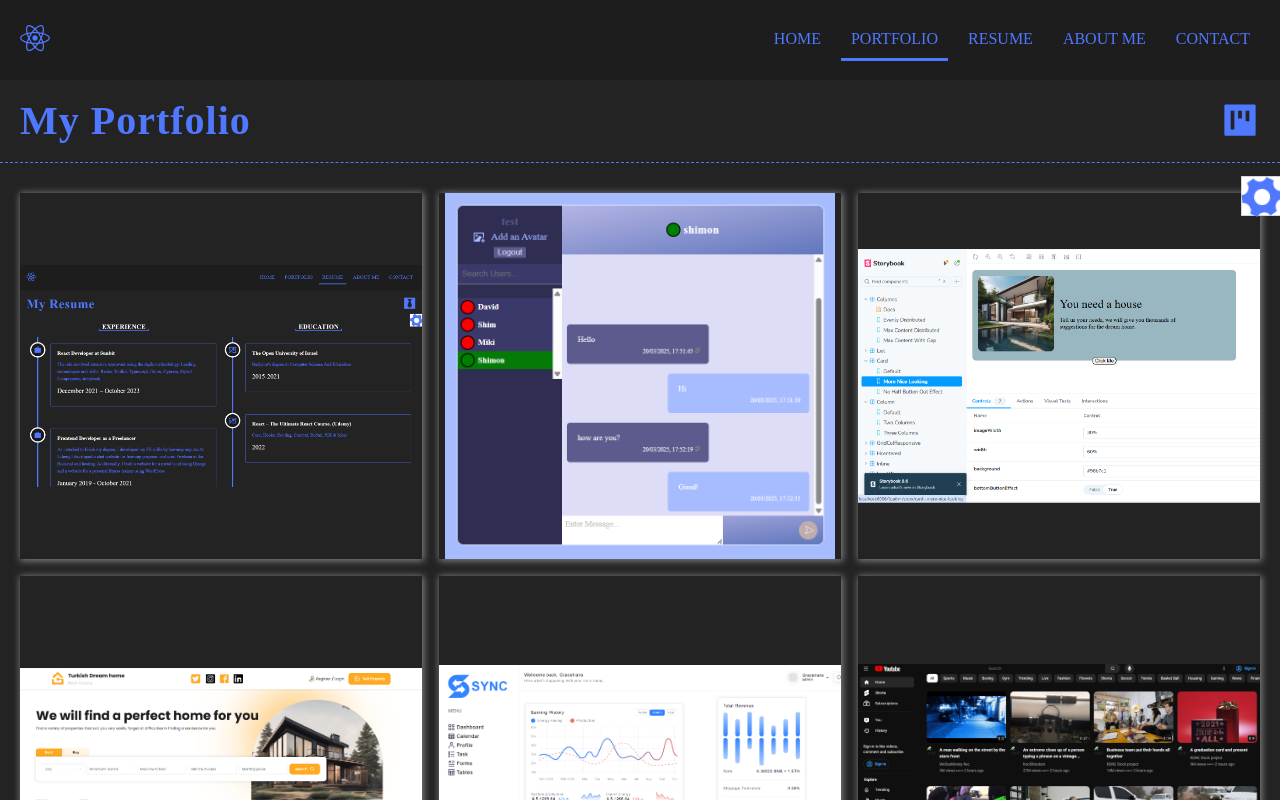
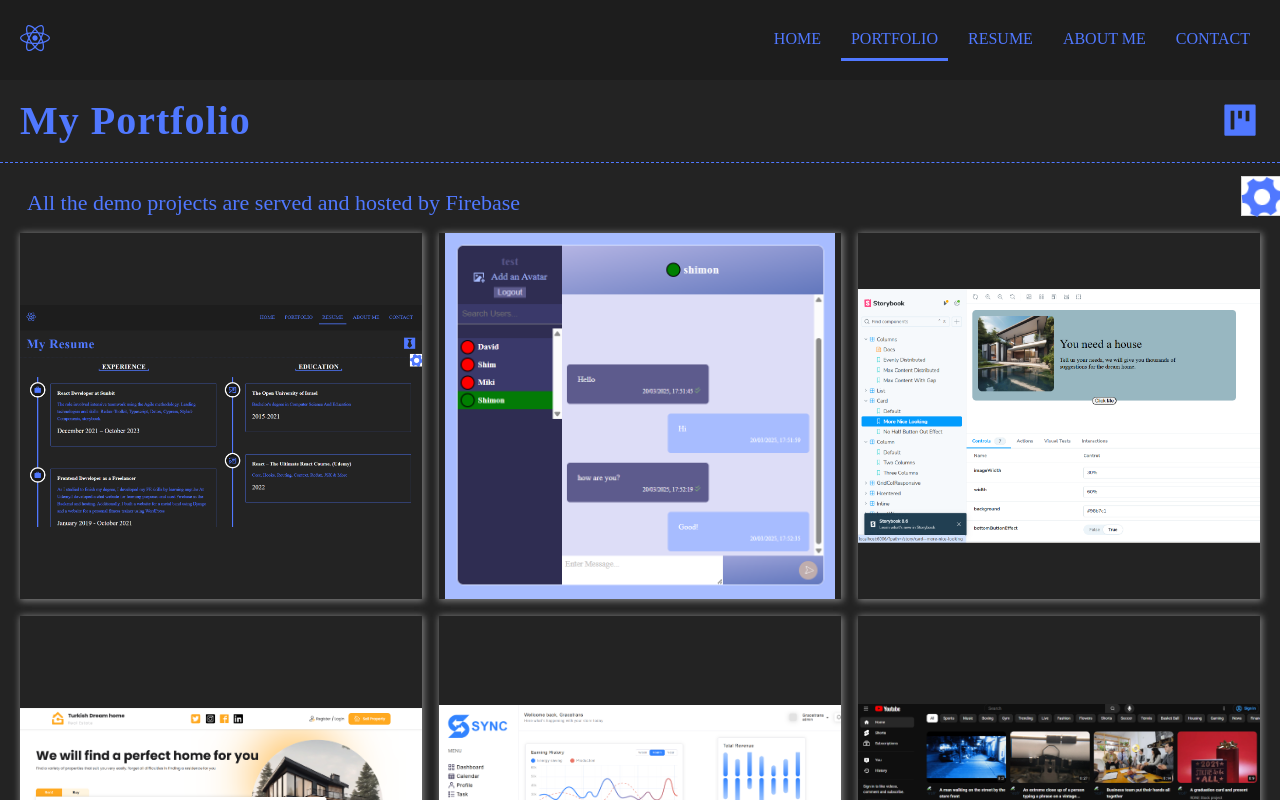
Before and after one commit to sfiller23/my-portfolio, a React (Vite) app: page /portfolio in a window 1280 px wide. Shown: the top 800 px of the page. Built offline with nearby package versions, Linux system fonts and the light colour scheme; the HTML template or start-up script is replaced by a standard one.

Commit message:
valid notes portfolio card update

```diff
--- a/src/pages/portfolio/Portfolio.tsx
+++ b/src/pages/portfolio/Portfolio.tsx
@@ -13,7 +13,9 @@ export default function Portfolio() {
         headerText="My portfolio"
         icon={<AiFillProject size={40} />}
       />
+
       <div className="portfolio-content">
+      <p id="note">All the demo projects are served and hosted by Firebase</p>
         <div className="portfolio-content-cards">
           {portfolioData.map((item, index) => (
             <div
--- a/src/pages/portfolio/portfolio.scss
+++ b/src/pages/portfolio/portfolio.scss
@@ -1,5 +1,15 @@
 @import "../../common-mixins.scss";
 .portfolio {
+  #note {
+    color: var(--selected-theme-main-color);
+    padding: 0.7rem;
+    font-weight: 500;
+    font-size: 2.2rem;
+    position: relative;
+    overflow: hidden;
+    animation: typingEffect 2s steps(30, end);
+    white-space: nowrap;
+  }
   &-content {
     padding: 20px;
     width: 100%;
--- a/src/pages/portfolio/utils.ts
+++ b/src/pages/portfolio/utils.ts
@@ -65,13 +65,13 @@ export const portfolioData: PortfolioData[] = [
     projectImage: "../../../../public/images/my-youtube.png",
   },
   {
-    projectName: "Youtube mirror site",
-    projectLink: "https://my-773b1.web.app/",
-    projectSourceCode:"https://github.com/sfiller23/my-youtube",
+    projectName: "Valid notes",
+    projectLink: "https://valid-notes.web.app",
+    projectSourceCode:"https://github.com/sfiller23/valid-notes",
     projectDescription:
-      "The purpose of this project was to learn React by mimicking youtube main functionality.",
-    skills: ["Styled-components", "context API","reuseable components"],
-    drawbacks:["basic react knowledge"],
+      "This website is built for personal use. as a guitar player, I want to know what notes I can play while a chord is playing in the background.",
+    skills: ["From music theory to code"],
+    drawbacks:["no frontend clean code considerations were taken"],
     projectImage: "../../../../public/images/notes.png",
   },
 
```
